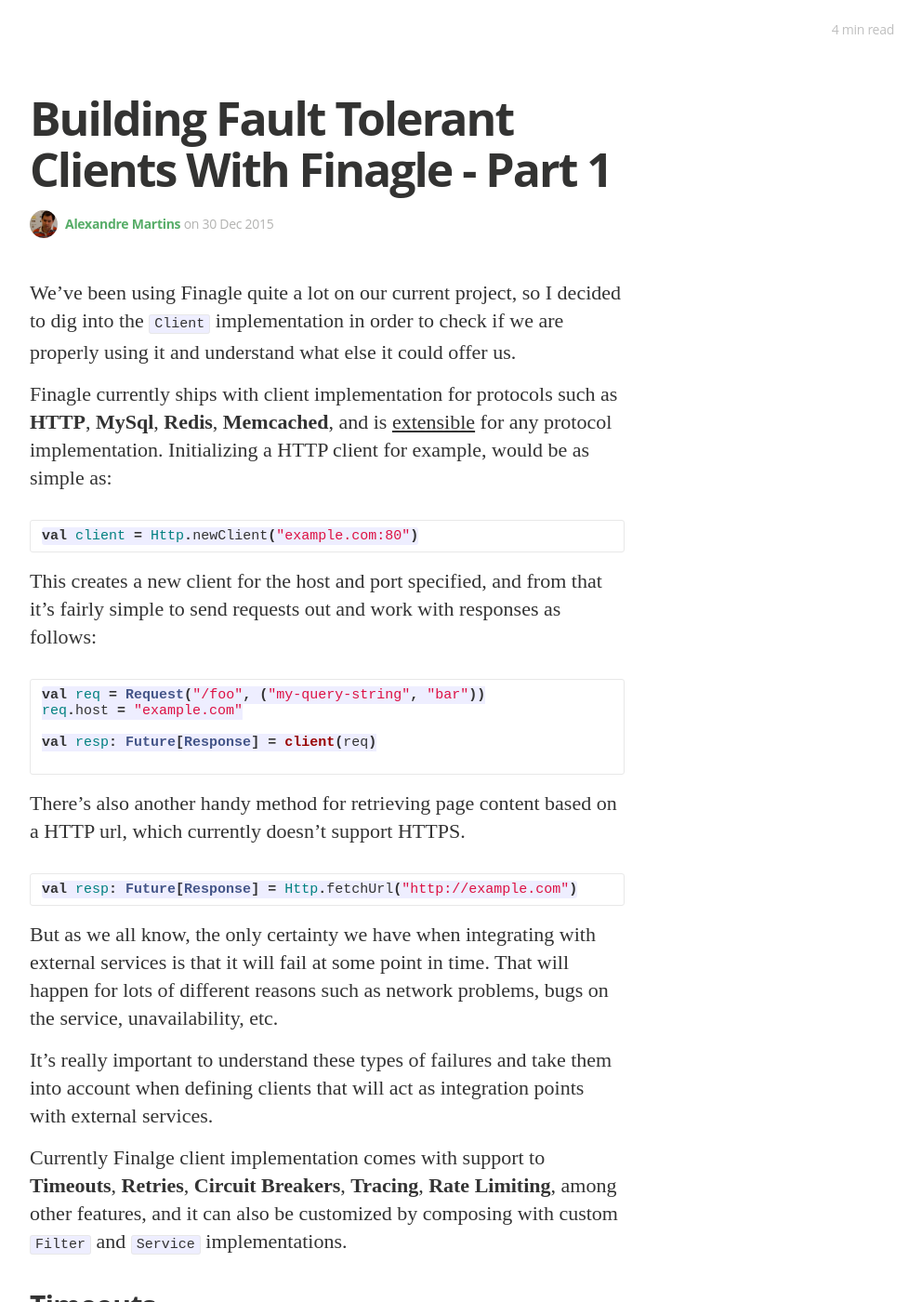
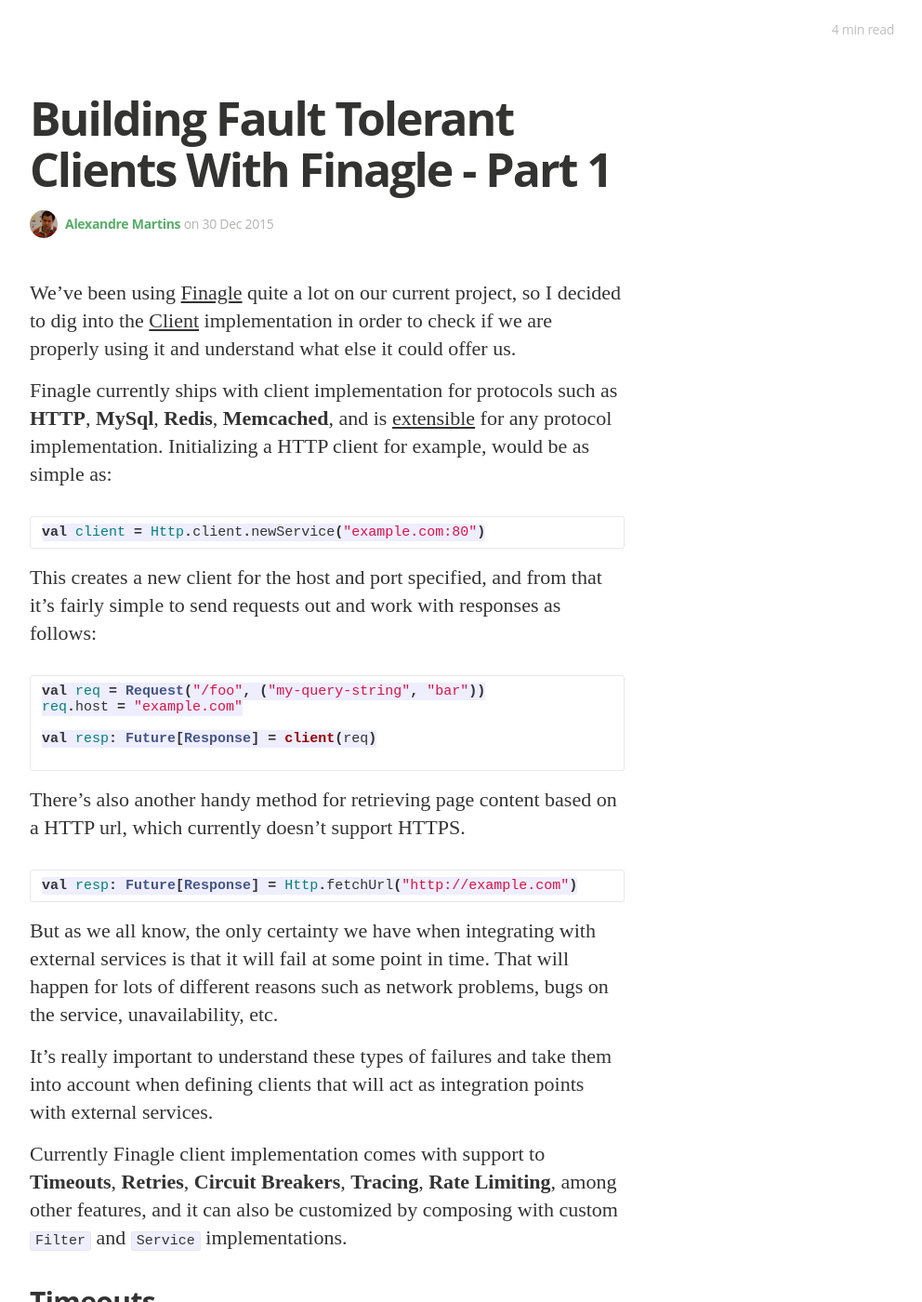
Before and after one commit to amartinsn/amartinsn.github.io, a Jekyll site: the page built from _posts/2015-12-30-building-fault-tolerant-clients-with-finagle-part-1.markdown, in a window 1280 px wide and 1400 px high. Shown: the whole window at 93% size, without its empty margins (288-1280 px from the left). Built offline with Jekyll 4.4.1, drawn with Linux system fonts in a browser that asks for light colours; nearby versions of some CDN libraries; some web fonts are replaced; Markdown is read by kramdown in place of the engine named in the settings; comment, search, counter and statistics services are not loaded; some of the changed text lies outside the part shown.

Commit message:
applying some corrections

````diff
--- a/_posts/2015-12-30-building-fault-tolerant-clients-with-finagle-part-1.markdown
+++ b/_posts/2015-12-30-building-fault-tolerant-clients-with-finagle-part-1.markdown
@@ -7,12 +7,12 @@
 - scala
 - finagle
 ---
-We've been using Finagle quite a lot on our current project, so I decided to dig into the `Client` implementation in order to check if we are properly using it and understand what else it could offer us.
+We've been using [Finagle](http://twitter.github.io/finagle) quite a lot on our current project, so I decided to dig into the [Client](http://twitter.github.io/finagle/guide/Clients.html) implementation in order to check if we are properly using it and understand what else it could offer us.
 
 Finagle currently ships with client implementation for protocols such as **HTTP**, **MySql**, **Redis**, **Memcached**, and is [extensible](https://twitter.github.io/finagle/guide/Extending.html) for any protocol implementation. Initializing a HTTP client for example, would be as simple as:
 
 ```scala
-val client = Http.newClient("example.com:80")
+val client = Http.client.newService("example.com:80")
 ```
 
 This creates a new client for the host and port specified, and from that it's fairly simple to send requests out and work with responses as follows:
@@ -35,7 +35,7 @@
 
 It's really important to understand these types of failures and take them into account when defining clients that will act as integration points with external services.
 
-Currently Finalge client implementation comes with support to **Timeouts**, **Retries**, **Circuit Breakers**, **Tracing**, **Rate Limiting**, among other features, and it can also be customized by composing with custom `Filter` and `Service` implementations.
+Currently Finagle client implementation comes with support to **Timeouts**, **Retries**, **Circuit Breakers**, **Tracing**, **Rate Limiting**, among other features, and it can also be customized by composing with custom `Filter` and `Service` implementations.
 
 ### Timeouts
 
````
Also changed, not shown: other parts of _posts/2015-12-30-building-fault-tolerant-clients-with-finagle-part-1.markdown (+1 -1 lines).
